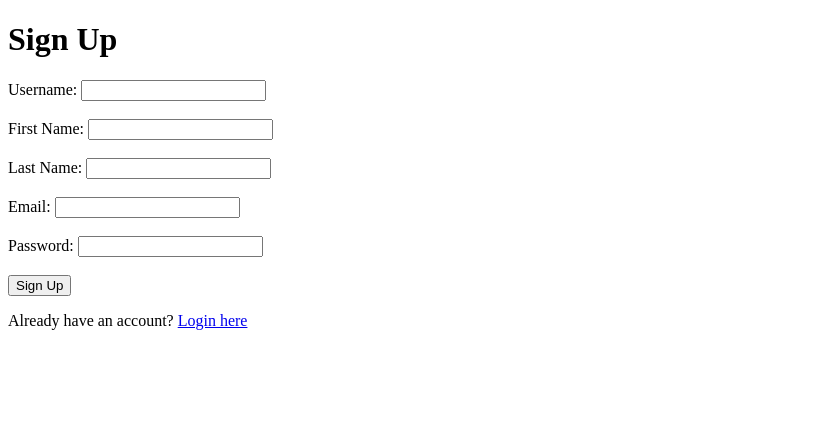
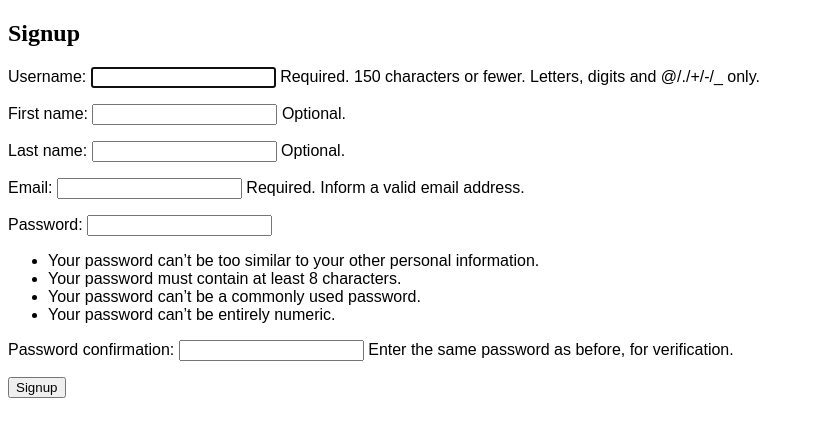
Before and after one commit to Spacexst/GreenWorld-Software-Project, a Django app: page /accounts/signup/ in a window 1280 px wide. Shown: the top 437 px of the page, without its empty margins (0-814 px from the left). Run offline with Django 5.2, Linux system fonts and the light colour scheme.

Commit message:
Signup page revision, Staff contact seperated

```diff
--- /dev/null
+++ b/greenworldstaffsite/accounts/forms.py
@@ -0,0 +1,13 @@
+# myapp/forms.py
+from django import forms
+from django.contrib.auth.forms import UserCreationForm
+from django.contrib.auth.models import User
+
+class CustomUserCreationForm(UserCreationForm):
+    first_name = forms.CharField(max_length=30, required=True, help_text='Optional.')
+    last_name = forms.CharField(max_length=30, required=True, help_text='Optional.')
+    email = forms.EmailField(max_length=254, help_text='Required. Inform a valid email address.')
+
+    class Meta:
+        model = User
+        fields = ('username', 'first_name', 'last_name', 'email', 'password1', 'password2')
--- a/greenworldstaffsite/accounts/views.py
+++ b/greenworldstaffsite/accounts/views.py
@@ -1,5 +1,5 @@
 from django.shortcuts import render, redirect
-from django.contrib.auth.models import User
+from .forms import CustomUserCreationForm
 from django.contrib.auth import login, authenticate
 from django.contrib.auth.decorators import login_required
 from django.contrib.auth import logout
@@ -7,24 +7,21 @@ from django.contrib.auth import logout
 from .models import Staff
 def signup(request):
     if request.method == 'POST':
-        username = request.POST['username']
-        password = request.POST['password']
-        email = request.POST['email']
-        first_name = request.POST['first_name']
-        last_name = request.POST['last_name']
-
-        user = User.objects.create_user(username=username, password=password, email=email)
-        user.first_name = first_name
-        user.last_name = last_name
-        user.save()
-
-        # Automatically log in the user after signup
-        user = authenticate(username=username, password=password)
-        if user is not None:
-            login(request, user)
-            return redirect('product_list')  # Redirect to some page after signup
-
-    return render(request, 'registration/signup.html')
+        form = CustomUserCreationForm(request.POST)
+        if form.is_valid():
+            user = form.save()
+            user.refresh_from_db()  # Load the profile instance created by the signal
+            user.first_name = form.cleaned_data.get('first_name')
+            user.last_name = form.cleaned_data.get('last_name')
+            user.save()
+            raw_password = form.cleaned_data.get('password1')
+            user = authenticate(username=user.username, password=raw_password)
+            if user is not None:
+                login(request, user)
+                return redirect('product_list')  # Redirect to some page after signup
+    else:
+        form = CustomUserCreationForm()
+    return render(request, 'registration/signup.html', {'form': form})
 
 @login_required
 def staff_list(request):
--- a/greenworldstaffsite/templates/base.html
+++ b/greenworldstaffsite/templates/base.html
@@ -16,7 +16,7 @@
                 <a class="navbar-brand" href="#">Welcome to GreenWorld!</a>
                 <a class="nav-link" href="{% url 'product_list' %}">View Products</a>
 
-                <a class="nav-link" href="{% url 'staff_list' %}">StaffContacts</a>
+                <a class="nav-link" href="{% url 'staff_list' %}">Staff Contacts</a>
 
                 <form id="logout-form" action="{% url 'logout' %}" method="post" style="display: none;">
                     {% csrf_token %}
--- a/greenworldstaffsite/templates/registration/signup.html
+++ b/greenworldstaffsite/templates/registration/signup.html
@@ -1,32 +1,17 @@
+<!-- templates/registration/signup.html -->
 <!DOCTYPE html>
 <html>
 <head>
-    <title>Sign Up</title>
+    <title>Signup</title>
+    {% load static %}
+    <link rel="stylesheet" type="text/css" href="{% static 'css/styles.css' %}">
 </head>
 <body>
-    <h1>Sign Up</h1>
-
-    <form method="POST" action="">
+    <h2>Signup</h2>
+    <form method="post" style="font-family: Arial, Helvetica, sans-serif;">
         {% csrf_token %}
-
-        <label for="username">Username:</label>
-        <input type="text" id="username" name="username" required><br><br>
-
-        <label for="first_name">First Name:</label>
-        <input type="text" id="first_name" name="first_name" required><br><br>
-
-        <label for="last_name">Last Name:</label>
-        <input type="text" id="last_name" name="last_name" required><br><br>
-
-        <label for="email">Email:</label>
-        <input type="email" id="email" name="email" required><br><br>
-
-        <label for="password">Password:</label>
-        <input type="password" id="password" name="password" required><br><br>
-
-        <button type="submit">Sign Up</button>
+        {{ form.as_p }}
+        <button type="submit">Signup</button>
     </form>
-
-    <p>Already have an account? <a href="{% url 'login' %}">Login here</a></p>
 </body>
 </html>
```
